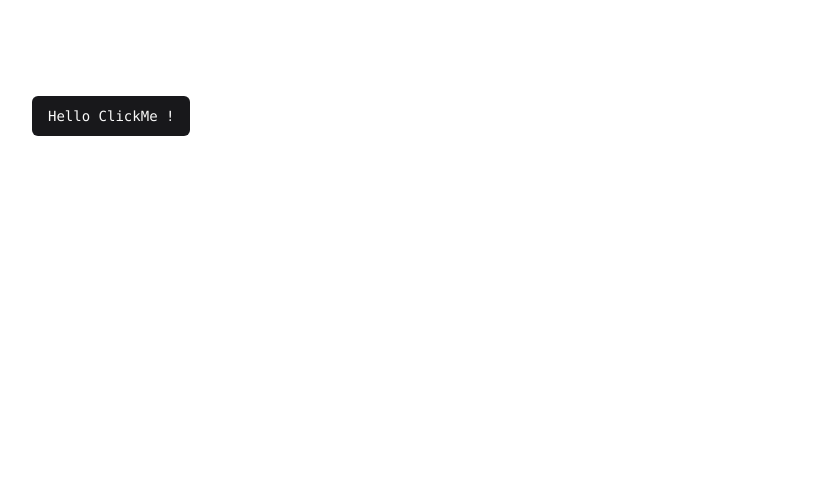
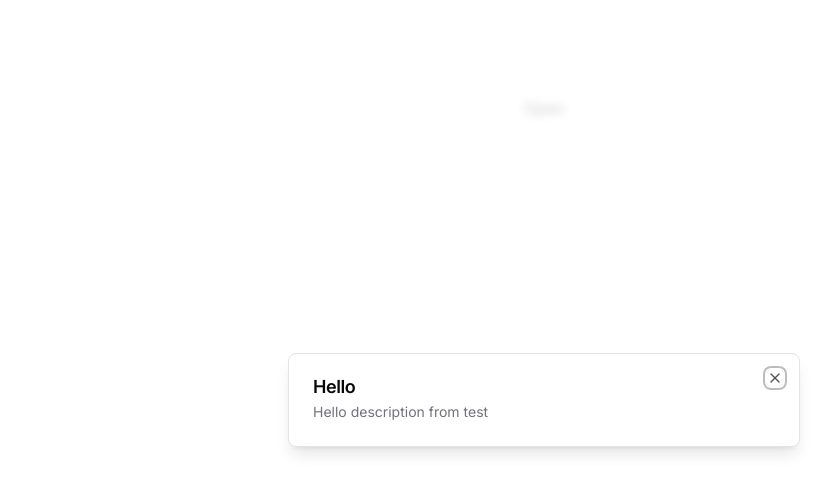
Before and after one commit to yash-bansod-2003/ecommerce-admin, a Next.js app: page / in a window 1280 px wide. Shown: the top 492 px of the page, without its empty margins (96-927 px from the left). Built offline with nearby package versions, Linux system fonts and the light colour scheme.

Commit message:
setup custom Modal component using Dialog of shadcn

```diff
--- a/app/(root)/page.tsx
+++ b/app/(root)/page.tsx
@@ -1,4 +1,6 @@
-import Image from 'next/image'
+"use client"
+
+import { Modal } from "@/components/ui/modal";
 
 import { UserButton } from "@clerk/nextjs";
 import { Button } from '@/components/ui/button';
@@ -6,11 +8,13 @@
 export default function Home() {
   return (
     <main className="flex min-h-screen flex-col items-center justify-between p-24">
-      <div className="z-10 w-full max-w-5xl items-center justify-between font-mono text-sm lg:flex">
-        <Button variant='default'>Hello ClickMe !</Button>
-      </div>
-
       <UserButton afterSignOutUrl='/' />
+      <Modal
+        title="Hello"
+        description="Hello description from test"
+        isOpen
+        onClose={() => null}
+      />
     </main>
   )
 }
--- a/app/layout.tsx
+++ b/app/layout.tsx
@@ -18,7 +18,9 @@
   return (
     <ClerkProvider>
       <html lang="en">
-        <body className={inter.className}>{children}</body>
+        <body className={inter.className}>
+          {children}
+        </body>
       </html>
     </ClerkProvider>
   )
--- /dev/null
+++ b/components/ui/dialog.tsx
@@ -0,0 +1,123 @@
+"use client"
+
+import * as React from "react"
+import * as DialogPrimitive from "@radix-ui/react-dialog"
+import { X } from "lucide-react"
+
+import { cn } from "@/lib/utils"
+
+const Dialog = DialogPrimitive.Root
+
+const DialogTrigger = DialogPrimitive.Trigger
+
+const DialogPortal = ({
+  className,
+  ...props
+}: DialogPrimitive.DialogPortalProps) => (
+  <DialogPrimitive.Portal className={cn(className)} {...props} />
+)
+DialogPortal.displayName = DialogPrimitive.Portal.displayName
+
+const DialogOverlay = React.forwardRef<
+  React.ElementRef<typeof DialogPrimitive.Overlay>,
+  React.ComponentPropsWithoutRef<typeof DialogPrimitive.Overlay>
+>(({ className, ...props }, ref) => (
+  <DialogPrimitive.Overlay
+    ref={ref}
+    className={cn(
+      "fixed inset-0 z-50 bg-background/80 backdrop-blur-sm data-[state=open]:animate-in data-[state=closed]:animate-out data-[state=closed]:fade-out-0 data-[state=open]:fade-in-0",
+      className
+    )}
+    {...props}
+  />
+))
+DialogOverlay.displayName = DialogPrimitive.Overlay.displayName
+
+const DialogContent = React.forwardRef<
+  React.ElementRef<typeof DialogPrimitive.Content>,
+  React.ComponentPropsWithoutRef<typeof DialogPrimitive.Content>
+>(({ className, children, ...props }, ref) => (
+  <DialogPortal>
+    <DialogOverlay />
+    <DialogPrimitive.Content
+      ref={ref}
+      className={cn(
+        "fixed left-[50%] top-[50%] z-50 grid w-full max-w-lg translate-x-[-50%] translate-y-[-50%] gap-4 border bg-background p-6 shadow-lg duration-200 data-[state=open]:animate-in data-[state=closed]:animate-out data-[state=closed]:fade-out-0 data-[state=open]:fade-in-0 data-[state=closed]:zoom-out-95 data-[state=open]:zoom-in-95 data-[state=closed]:slide-out-to-left-1/2 data-[state=closed]:slide-out-to-top-[48%] data-[state=open]:slide-in-from-left-1/2 data-[state=open]:slide-in-from-top-[48%] sm:rounded-lg md:w-full",
+        className
+      )}
+      {...props}
+    >
+      {children}
+      <DialogPrimitive.Close className="absolute right-4 top-4 rounded-sm opacity-70 ring-offset-background transition-opacity hover:opacity-100 focus:outline-none focus:ring-2 focus:ring-ring focus:ring-offset-2 disabled:pointer-events-none data-[state=open]:bg-accent data-[state=open]:text-muted-foreground">
+        <X className="h-4 w-4" />
+        <span className="sr-only">Close</span>
+      </DialogPrimitive.Close>
+    </DialogPrimitive.Content>
+  </DialogPortal>
+))
+DialogContent.displayName = DialogPrimitive.Content.displayName
+
+const DialogHeader = ({
+  className,
+  ...props
+}: React.HTMLAttributes<HTMLDivElement>) => (
+  <div
+    className={cn(
+      "flex flex-col space-y-1.5 text-center sm:text-left",
+      className
+    )}
+    {...props}
+  />
+)
+DialogHeader.displayName = "DialogHeader"
+
+const DialogFooter = ({
+  className,
+  ...props
+}: React.HTMLAttributes<HTMLDivElement>) => (
+  <div
+    className={cn(
+      "flex flex-col-reverse sm:flex-row sm:justify-end sm:space-x-2",
+      className
+    )}
+    {...props}
+  />
+)
+DialogFooter.displayName = "DialogFooter"
+
+const DialogTitle = React.forwardRef<
+  React.ElementRef<typeof DialogPrimitive.Title>,
+  React.ComponentPropsWithoutRef<typeof DialogPrimitive.Title>
+>(({ className, ...props }, ref) => (
+  <DialogPrimitive.Title
+    ref={ref}
+    className={cn(
+      "text-lg font-semibold leading-none tracking-tight",
+      className
+    )}
+    {...props}
+  />
+))
+DialogTitle.displayName = DialogPrimitive.Title.displayName
+
+const DialogDescription = React.forwardRef<
+  React.ElementRef<typeof DialogPrimitive.Description>,
+  React.ComponentPropsWithoutRef<typeof DialogPrimitive.Description>
+>(({ className, ...props }, ref) => (
+  <DialogPrimitive.Description
+    ref={ref}
+    className={cn("text-sm text-muted-foreground", className)}
+    {...props}
+  />
+))
+DialogDescription.displayName = DialogPrimitive.Description.displayName
+
+export {
+  Dialog,
+  DialogTrigger,
+  DialogContent,
+  DialogHeader,
+  DialogFooter,
+  DialogTitle,
+  DialogDescription,
+}
--- /dev/null
+++ b/components/ui/modal.tsx
@@ -0,0 +1,48 @@
+"use client"
+
+import {
+    Dialog,
+    DialogContent,
+    DialogDescription,
+    DialogHeader,
+    DialogTitle,
+    DialogTrigger,
+} from "@/components/ui/dialog"
+
+interface ModalProps {
+    title: string;
+    description: string;
+    isOpen: boolean;
+    onClose: () => void;
+    children?: React.ReactNode;
+}
+
+const Modal: React.FC<ModalProps> = ({ title, description, isOpen, onClose, children }: ModalProps) => {
+    /*
+    The Custom onChange function receive a argument a state whether a dialog is currently open or not
+    and what i say here if open is false so trigger my custom function onClose which may be a function of state management library like zustand and redux
+    */
+    const onChange = (open: boolean) => {
+        if (!open) {
+            onClose();
+        }
+    }
+
+    return (
+        <>
+            <Dialog open={isOpen} onOpenChange={onChange}>
+                <DialogTrigger>Open</DialogTrigger>
+                <DialogContent>
+                    <DialogHeader>
+                        <DialogTitle>{title}</DialogTitle>
+                        <DialogDescription>
+                            {description}
+                        </DialogDescription>
+                    </DialogHeader>
+                </DialogContent>
+            </Dialog>
+        </>
+    )
+}
+
+export { Modal };
--- a/package.json
+++ b/package.json
@@ -10,6 +10,7 @@
   },
   "dependencies": {
     "@clerk/nextjs": "^4.21.14",
+    "@radix-ui/react-dialog": "^1.0.4",
     "@radix-ui/react-slot": "^1.0.2",
     "@types/node": "20.4.1",
     "@types/react": "18.2.14",
```
Also changed, not shown: 1 other file (tests, documents, lock files or other folders).
